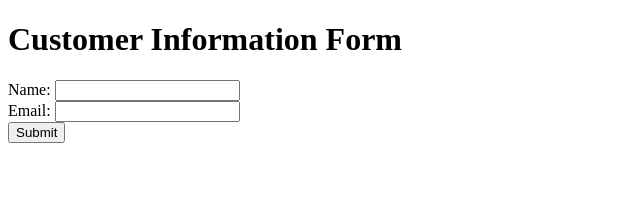
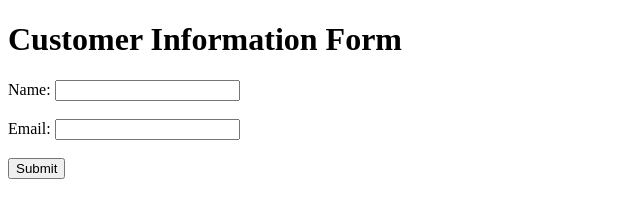
Before and after one commit to JaganMSFTGitHub/JaganMSFTGitHub.github.io, a plain HTML site: page index.html in a window 1280 px wide. Shown: the whole page, without its empty margins (0-640 px from the left). Drawn offline with Linux system fonts and the light colour scheme.

Commit message:
Update index.html

```diff
--- a/index.html
+++ b/index.html
@@ -9,10 +9,10 @@
     <h1>Customer Information Form</h1>
     <form id="customerForm">
         <label for="name">Name:</label>
-        <input type="text" id="name" name="name" required><br>
+        <input type="text" id="name" name="name" required><br><br>
 
         <label for="email">Email:</label>
-        <input type="email" id="email" name="email" required><br>
+        <input type="email" id="email" name="email" required><br><br>
 
         <!-- Add other input fields as needed -->
 
```
